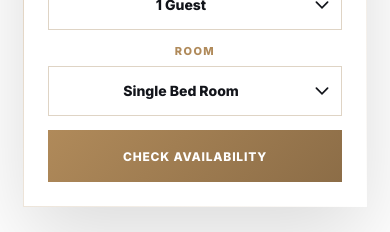
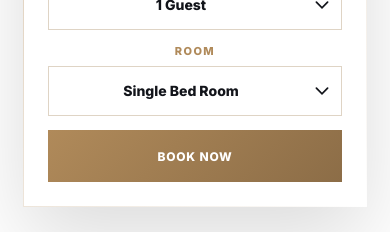
Before and after one commit to meetx00719/dream-inn-website, a React (Vite) app: page / in a window 390 px wide. Shown: the part 1080-1312 px from the top of the page. Built offline with nearby package versions, Linux system fonts and the light colour scheme; a web font is replaced by a local one.

Commit message:
Fix mobile hamburger code oe

```diff
--- a/src/App.jsx
+++ b/src/App.jsx
@@ -398,9 +398,9 @@ useEffect(() => {
               </select>
             </div>
 
-            <button type="button" className="checkBtn" onClick={openBookingEngine}>
-              Check Availability
-            </button>
+           <button type="button" className="checkBtn" onClick={openBookingEngine}>
+  Book Now
+</button>
           </form>
         </section>
 
--- a/src/index.css
+++ b/src/index.css
@@ -1325,3 +1325,39 @@ button {
     margin-top: -20px;
   }
 }
+.checkBtn {
+  height: 50px;
+  min-width: 210px;
+  padding: 0 28px;
+  font-size: 12px;
+  letter-spacing: 0.8px;
+  white-space: nowrap;
+}
+
+.bookingForm {
+  grid-template-columns: repeat(4, minmax(150px, 1fr)) 210px;
+}
+
+@media (max-width: 1100px) {
+  .bookingForm {
+    grid-template-columns: repeat(2, 1fr);
+  }
+
+  .checkBtn {
+    grid-column: span 2;
+    width: 100%;
+  }
+}
+
+@media (max-width: 760px) {
+  .bookingForm {
+    grid-template-columns: 1fr;
+  }
+
+  .checkBtn {
+    grid-column: auto;
+    width: 100%;
+    min-width: 100%;
+    height: 52px;
+  }
+}
```
